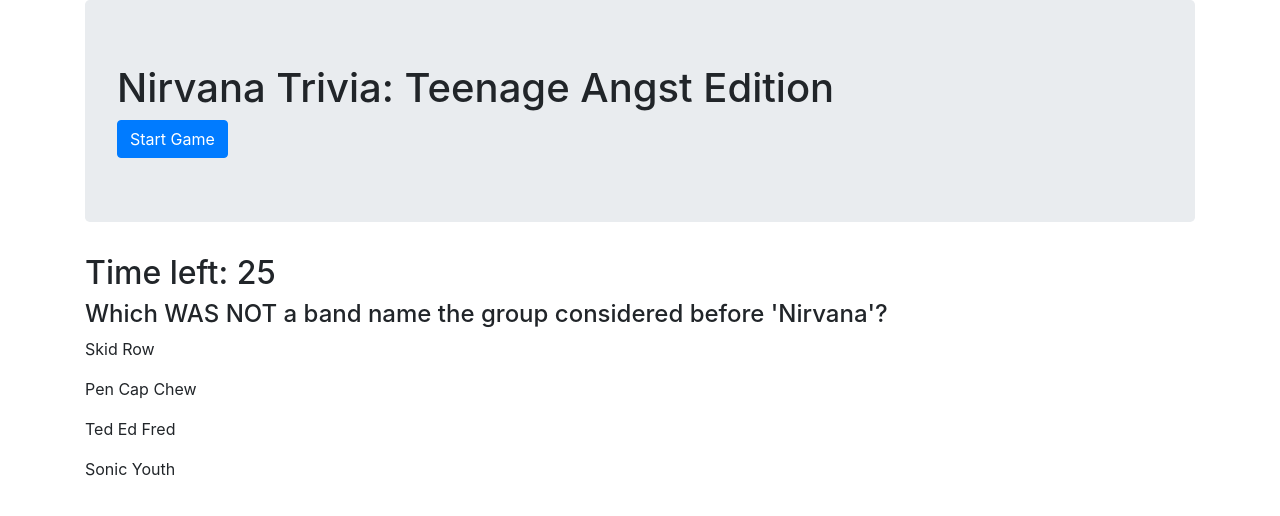
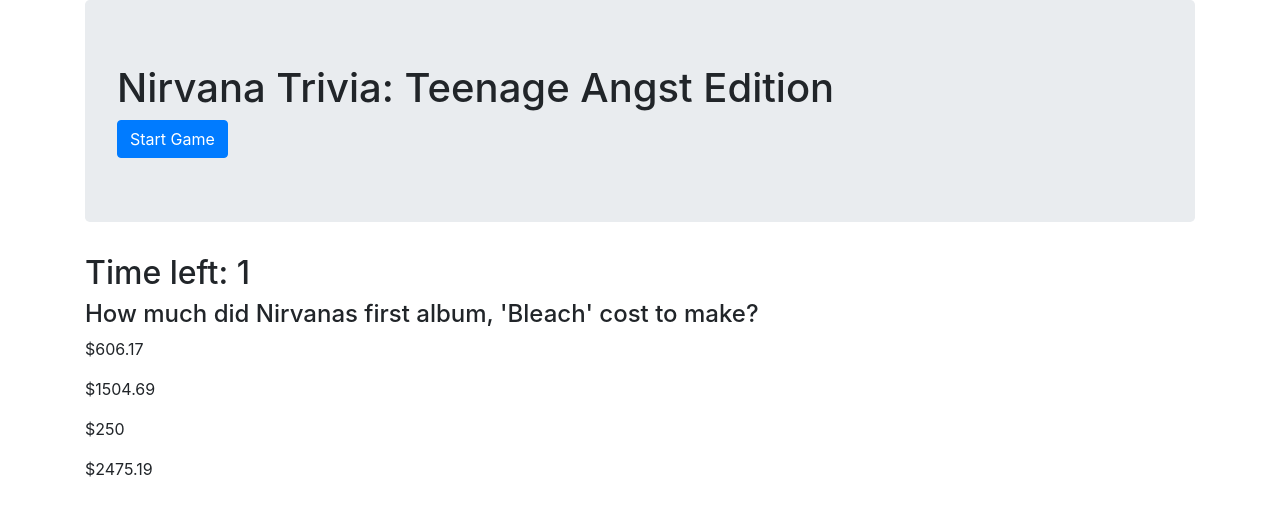
Before and after one commit to clarymt/triviagame1, a plain HTML site: page index.html in a window 1280 px wide. Drawn offline with nearby package versions, Linux system fonts and the light colour scheme; a web font is replaced by a local one.

Commit message:
made timer countdown and manitpulated outcomes of what happens when time runs out

```diff
--- a/assets/javascript/app.js
+++ b/assets/javascript/app.js
@@ -2,80 +2,114 @@
     //the create array for each question
     const questionSet = [
         {
-            question: "Which WAS NOT a band name the group considered before 'Nirvana'?",
+            triviaQuestion: "Which WAS NOT a band name the group considered before 'Nirvana'?",
             multipleChoice: ["Skid Row", "Pen Cap Chew", "Ted Ed Fred", "Sonic Youth"],
             answer: "Sonic Youth"
         },
 
         {
-            question: "Kurt Cobain dropped out of high school, and shortly after became a: ",
-            multipleChoice: ["Waiter.", "Janitor.", "Chef.", "Garbage Truck Driver."],
+            triviaQuestion: "Kurt Cobain dropped out of high school, and shortly after became a: ",
+            multipleChoice: ["Waiter", "Janitor", "Chef", "Garbage Truck Driver"],
             answer: "Janitor"
         },
 
         {
-            question: "How much did Nirvanas first album, 'Bleach' cost to make?",
+            triviaQuestion: "How much did Nirvanas first album, 'Bleach' cost to make?",
             multipleChoice: ["$606.17", "$1504.69", "$250", "$2475.19"],
             answer: "$606.17"
         },
 
         {
-            question: "What was 'Smells Like Teen Spirit' insprired by?",
+            triviaQuestion: "What was 'Smells Like Teen Spirit' insprired by?",
             multipleChoice: ["Cobain's old girlfriend's deodorant", "Cigarettes and Alcohol", "Cobain when he was the school janitor", "The bands first concert at a local college"],
             answer: "Cobain's old girlfriend's deodorant"
         },
 
         {
-            question: "What was their 3rd album, 'In Utero' origininally titled?",
+            triviaQuestion: "What was their 3rd album, 'In Utero' origininally titled?",
             multipleChoice: ["Fetus Police", "All Apologies", "I Hate Myself and Want To Die", "Anatomny of a Heart-Shaped Box"],
             answer: "I Hate Myself and Want To Die"
         },
 
         {
-            question: "Nirvana's most successful album 'Nevermind' sold how many copies?",
+            triviaQuestion: "Nirvana's most successful album 'Nevermind' sold how many copies?",
             multipleChoice: ["10 million", "20 million", "30 million", "40 million"],
             answer: "30 million"
         },
 
         {
-            question: "What was the budget for the making of 'Nevermind'?",
+            triviaQuestion: "What was the budget for the making of 'Nevermind'?",
             multipleChoice: ["$25,000", "65,000", "$85,000", "$105,000"],
             answer: "$65,000"
         },
 
 
         {
-            question: "What allegedly began Nirvana's notorious lust for destroying their set equipment?",
+            triviaQuestion: "What allegedly began Nirvana's notorious lust for destroying their set equipment?",
             multipleChoice: ["One of their former Drummers consistently messing up", "Drugs", "The band being upset for Weird Al making fun of them"],
             answer: "One of their former Drummers consistently messing up"
         },
 
         {
-            question: "During the 1992 VMAs Cobain spat on a piano he thought was a part of Guns n Roses set, but it the piano was in fact played by ______.",
+            triviaQuestion: "During the 1992 VMAs Cobain spat on a piano he thought was a part of Guns n Roses set, but it the piano was in fact played by ______.",
             multipleChoice: ["David Bowie", "Ray Charles", "Bruce Springsteen", "Elton John"],
             answer: "Elton John"
         },
 
         {
-            question: "How many drummers came and went in the band before they found David Grohl, who would later create the Foo Fighters?",
+            triviaQuestion: "How many drummers came and went in the band before they found David Grohl, who would later create the Foo Fighters?",
             multipleChoice: ["1", "2", "3", "4"],
             answer: "4"
         },
     ];
     console.log(questionSet)
     //variables we need to intitialize the trivia
-    let count = 25;
+    let count = 2;
     let currQuestion = 0;
     let score = 0;
     let lost = 0;
     let timer;
+
+    //call function after timer reaches zero
+    function questionNext() {
+      //need timer to recognize when questionset has ended
+        const questionSetEnd = (questionSet.length - 1) === currQuestion;
+        if (questionSetEnd) {
+            console.log('The existentialism of this trivia game has become self aware to its own demise, game over.');
+        } else {
+        currQuestion++;
+        loadQuestion();
+        }
+    }
+
+         //whenever function is called the entire set can be timed
+        function timeStop() {
+            clearInterval(timer);
+            lost++;
+            questionNext();
+        }
+
+        function countDown(){
+            count--;
+            $('#timer').html('Time left: ' + count);
+
+            if (count === 0) {
+                timeStop();
+            }
+        }
+
     //calling quesiton and options on html
     function loadQuestion() {
-        const question = questionSet[currQuestion].question;
+
+        count = 2;
+        timer = setInterval(countDown, 1000);
+
+        const question = questionSet[currQuestion].triviaQuestion;
         const choices = questionSet[currQuestion].multipleChoice;
+
         $('#timer').html('Time left: ' + count);
         $('#game').html(`<h4>${question}</h4>
-        ${loadMultipleChoice(choices)}`);
+            ${loadMultipleChoice(choices)}`);
 
     }
 
--- a/index.html
+++ b/index.html
@@ -23,7 +23,7 @@
       <h2 id="timer"></h2>
 
     <div id ="game">
-      <table class="table table-responsive{-sm|-md|-lg|-xl} table-dark">
+     <!--  <table class="table table-responsive{-sm|-md|-lg|-xl} table-dark">
         <thead>
           <tr>
 
@@ -36,6 +36,7 @@
 
         </tbody>
       </table>
+      -->
     </div>
 
   </div>
```
